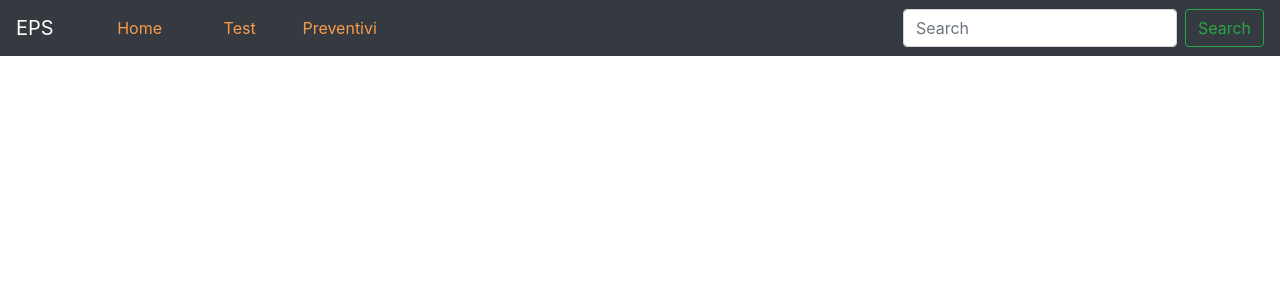
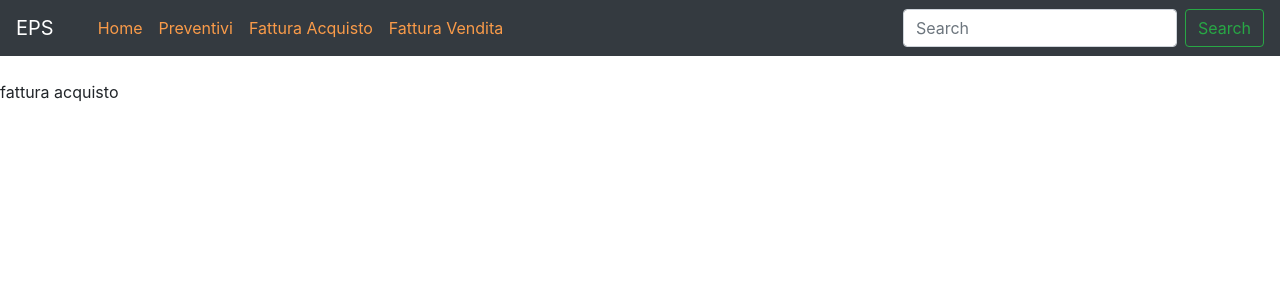
Before and after one commit to rin0o1/ErpTestaFrontEnd, a React (Create React App) app: page /fatturaacquisto in a window 1280 px wide. Shown: the top 300 px of the page. Built offline with nearby package versions, Linux system fonts and the light colour scheme.

Commit message:
Adding footer

```diff
--- a/src/App.js
+++ b/src/App.js
@@ -5,8 +5,9 @@ import "bootstrap/dist/css/bootstrap.min.css"
 
 import NavBar from "./components/NavBar/navbar.component";
 import Home from "./components/Home/home.component";
-import Test from "./components/Test/test.component";
-
+import Preventivi from "./components/Preventivi/preventivi.component";
+import FatturaVendita from "./components/FatturaVendita/fatturavendita.component";
+import FatturaAcquisto from "./components/FatturaAcquisto/fatturaacquisto.component";
 function App() {
   return (
     <Router>
@@ -14,7 +15,9 @@ function App() {
       <NavBar/>
         <br/>
         <Route path="/" exact component={Home} />
-        <Route path="/test" component={Test} />
+        <Route path="/preventivi" component={Preventivi}  />
+        <Route path="/fatturaacquisto" component={FatturaAcquisto}  />
+        <Route path="/fatturavendita" component={FatturaVendita}  />
       </div>
     </Router>
   );
--- /dev/null
+++ b/src/components/FatturaAcquisto/fatturaacquisto.component.js
@@ -0,0 +1,12 @@
+import React, { Component } from 'react';
+
+export default class FatturaAcquisto extends Component {
+
+  render() {
+    return (
+      <div>
+          fattura acquisto
+      </div>
+    );
+  }
+}
--- /dev/null
+++ b/src/components/FatturaVendita/fatturavendita.component.js
@@ -0,0 +1,12 @@
+import React, { Component } from 'react';
+
+export default class FatturaVendita extends Component {
+
+  render() {
+    return (
+      <div>
+          fattura vendita
+      </div>
+    );
+  }
+}
--- a/src/components/NavBar/navbar.component.js
+++ b/src/components/NavBar/navbar.component.js
@@ -19,10 +19,13 @@ export default class Navbar extends Component {
             <a className="nav-link" href="/">Home <span className="sr-only">(current)</span></a>
           </li>
           <li className="nav-item active">
-            <a className="nav-link" href="/test">Test</a>
+            <a className="nav-link" href="/preventivi">Preventivi</a>
           </li>
           <li className="nav-item active">
-            <a className="nav-link" href="/test">Preventivi</a>
+            <a className="nav-link" href="/fatturaacquisto">Fattura Acquisto</a>
+          </li>
+          <li className="nav-item active">
+            <a className="nav-link" href="/fatturavendita">Fattura Vendita</a>
           </li>
 
         </ul>
--- a/src/components/NavBar/navbar.css
+++ b/src/components/NavBar/navbar.css
@@ -12,7 +12,7 @@
 #list> li > a{
 
     color: #fa9b49;
-    width: 100px;
+    width: auto;
     text-align: center;
 }
 
--- /dev/null
+++ b/src/components/Preventivi/preventivi.component.js
@@ -0,0 +1,53 @@
+import React, {  } from 'react';
+import axios from "axios";
+import  BaseComponent from "../Shared/base.component.js";
+
+export default class Preventivi extends BaseComponent {
+
+    constructor(props) {
+        super(props);
+
+        console.log(props);
+        this.state = {
+            url : process.env.REACT_APP_DATAURL_PREVENTIVI_PROD,
+            result: []
+        };
+    }
+
+    componentDidMount(){
+        this.init();
+    }
+
+    init()  {
+        axios.get(this.state.url).then(x=> {
+            this.setState({
+                result:x.data
+            })
+        } );
+    }
+
+    render() {
+        return (
+        <div>
+        <table>
+            <thead>
+                <tr>
+                    <th>NOME</th>
+                    <th>COGNOME</th>
+                </tr>
+            </thead>
+            <tbody>
+                {this.state.result && this.state.result.map(x=>{
+                    return <tr>
+                        <td> {x.name} </td>
+                        <td> {x.surname} </td>
+                    </tr>
+                })}
+            </tbody>
+        </table>
+        {this.buildFooter()}
+        </div>
+
+        );
+    }
+}
--- /dev/null
+++ b/src/components/Shared/base.component.js
@@ -0,0 +1,20 @@
+import React, { Component } from 'react';
+
+export default class BaseComponent extends Component{
+
+    ciao(){
+        console.log("Base Class Metod");
+    }
+
+    buildFooter(){
+        return(
+        <div>
+            Ciao
+        </div>)
+    }
+
+    getDataFromApi(){
+
+    }
+
+}
--- a/src/components/Test/test.component.js
+++ b/src/components/Test/test.component.js
@@ -4,16 +4,14 @@ import axios from "axios";
 export default class Test extends Component {
 
   render() {
+    const url = process.env.REACT_APP_DATAURL;
+    axios.get(url)
+        .then(x=> console.log(x))
+
     return (
-        <button onClick= {this.buttonClicked}>
-            Get tests from database
-        </button>
+      <div>
+
+      </div>
     );
   }
-
-  buttonClicked (e){
-      console.log("Button clicked");
-      axios.get('https://erptestabackend.herokuapp.com/test')
-           .then(x=> console.log(x))
-    }
 }
```
Also changed, not shown: 1 other file (tests, documents, lock files or other folders).
